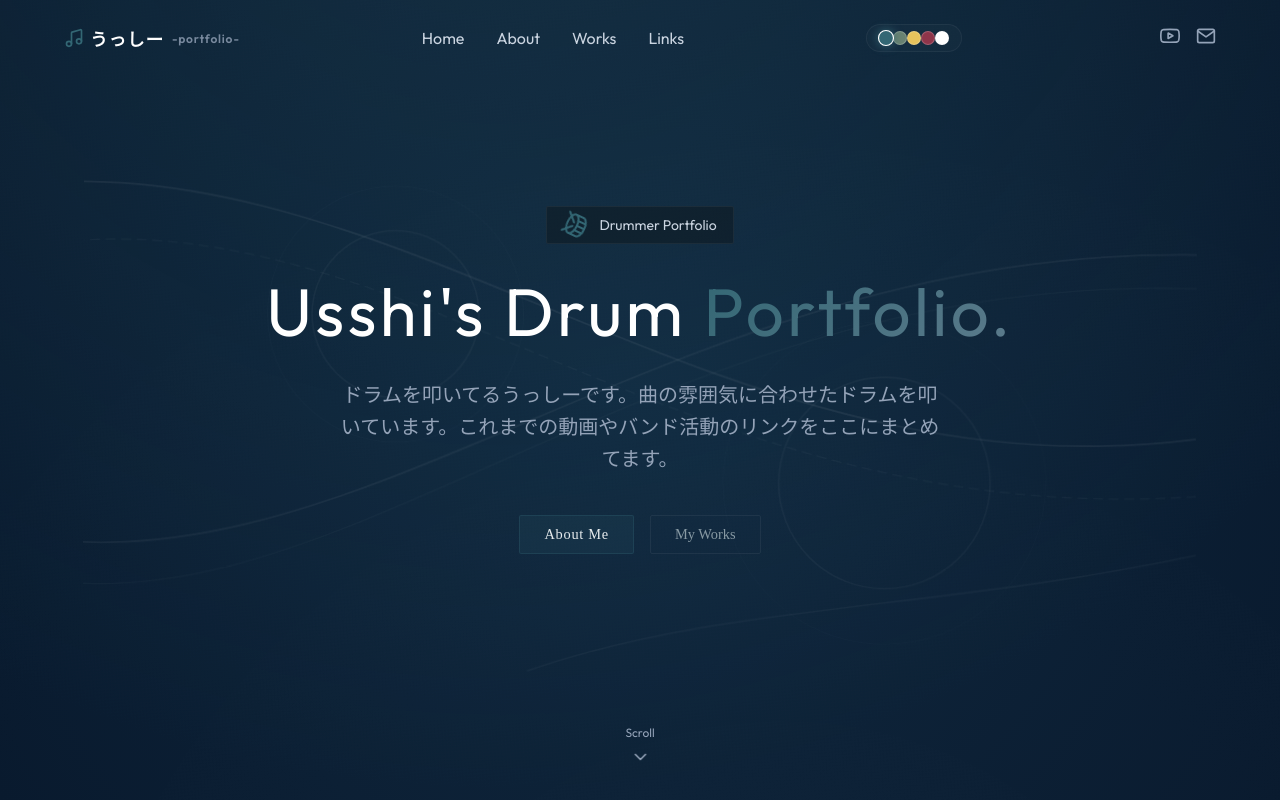
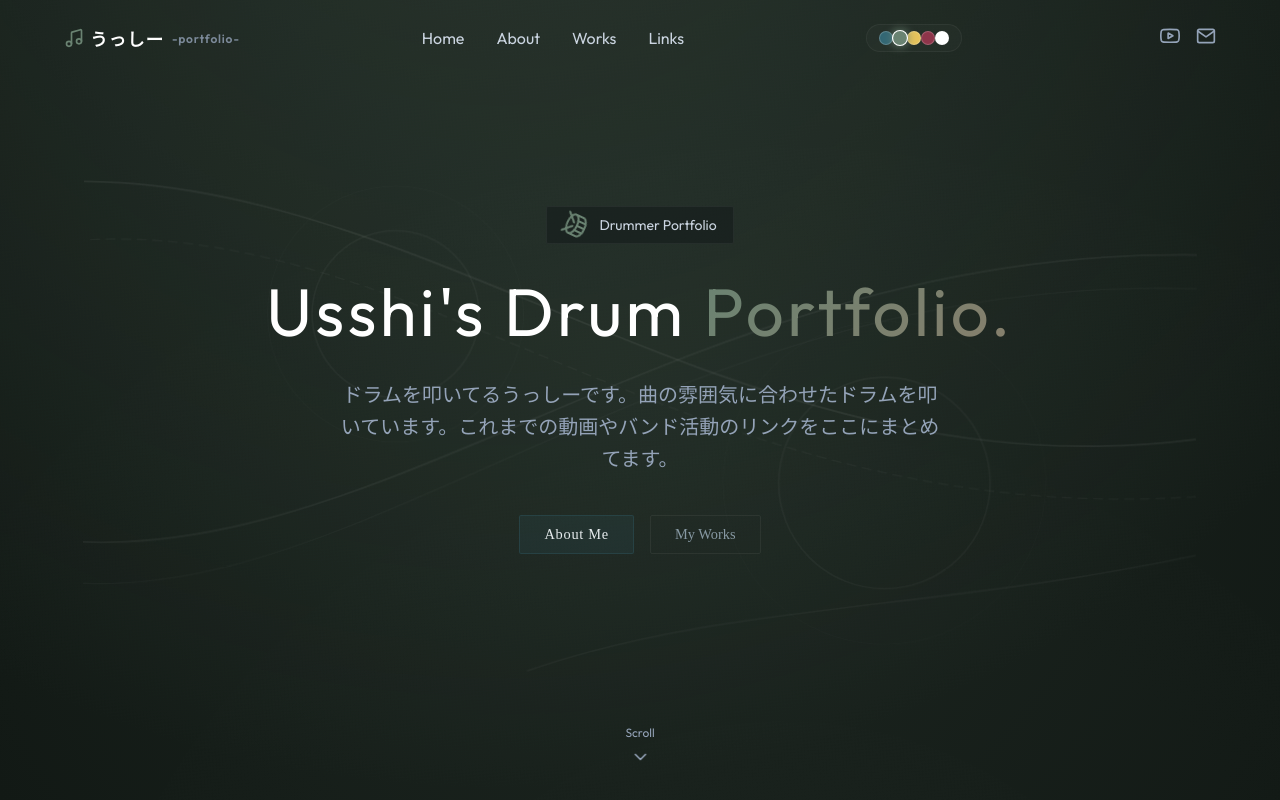
Before and after one commit to Ushi54/drum-portfolio, a React (Vite) app: page / in a window 1280 px wide. Shown: the top 800 px of the page. Built offline with nearby package versions, Linux system fonts and the light colour scheme; a web font is replaced by a local one.

Commit message:
Change theme initialization to random selection on page access

```diff
--- a/src/components/Header.tsx
+++ b/src/components/Header.tsx
@@ -20,7 +20,9 @@ export const Header: React.FC = () => {
   const [isOpen, setIsOpen] = useState(false);
   const [isScrolled, setIsScrolled] = useState(false);
   const [theme, setTheme] = useState<string>(() => {
-    return localStorage.getItem('theme') || 'default';
+    const themes = ['default', 'matcha', 'nanohana', 'momiji', 'monochrome'];
+    const randomIndex = Math.floor(Math.random() * themes.length);
+    return themes[randomIndex];
   });
 
   useEffect(() => {
@@ -37,7 +39,6 @@ export const Header: React.FC = () => {
     } else {
       document.documentElement.setAttribute('data-theme', theme);
     }
-    localStorage.setItem('theme', theme);
   }, [theme]);
 
   const menuItems = [
```
